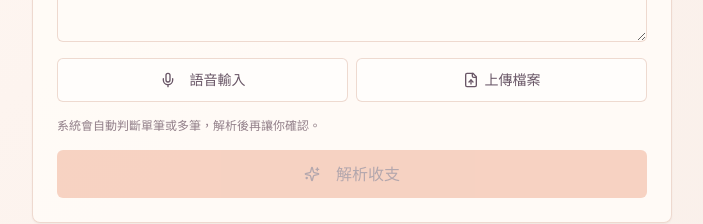
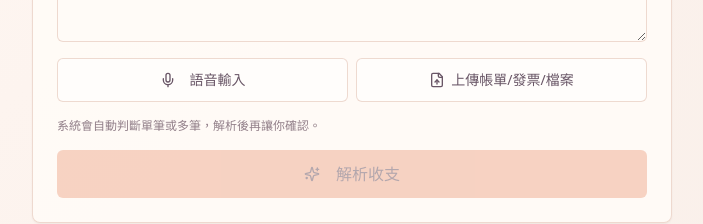
Before and after one commit to Kevin-Yeh-egroup/basic-Accounting-calculator, a Next.js app: page / in a window 1280 px wide. Both pictures are taken after a click on the button "記一筆". Shown: the part 394-618 px from the top of the page, without its empty margins (288-991 px from the left). Built offline with nearby package versions, Linux system fonts and the light colour scheme.

Commit message:
✨ Update terminology for file upload features across MvpAccountingPage and QuickAddView, enhancing clarity and consistency in user interface. Adjust taxonomy to reflect new descriptions for improved user understanding.

```diff
--- a/app/_components/QuickAddView.tsx
+++ b/app/_components/QuickAddView.tsx
@@ -105,11 +105,18 @@ export function QuickAddView({
       <Card className="border-white/20 bg-slate-900/70">
         <CardHeader className="pb-3">
           <CardTitle className="text-white text-base sm:text-lg">
-            {isFileMode ? "上傳檔案" : "輸入一筆收支"}
+            {isFileMode ? (
+              <>
+                <span className="sm:hidden">上傳檔案</span>
+                <span className="hidden sm:inline">上傳帳單、發票或檔案</span>
+              </>
+            ) : (
+              "輸入一筆收支"
+            )}
           </CardTitle>
           <CardDescription className="text-slate-300 text-xs sm:text-sm">
             {isFileMode
-              ? "照片、Excel、PDF 等檔案都能先整理成草稿，再確認後匯入。"
+              ? "帳單、發票照片、Excel、PDF 等檔案都能先整理成草稿，再確認後匯入。"
               : "一句話、語音或貼上多筆都可以，系統會自動判斷收支、日期與類別。"}
           </CardDescription>
         </CardHeader>
@@ -152,7 +159,8 @@ export function QuickAddView({
                   onClick={() => onSwitchQuickAddMode("file_import")}
                 >
                   <FileUp className="h-4 w-4 shrink-0" />
-                  <span className="truncate">上傳檔案</span>
+                  <span className="truncate sm:hidden">上傳檔案</span>
+                  <span className="hidden truncate sm:inline">上傳帳單/發票/檔案</span>
                 </Button>
               </div>
               {isListening && (
--- a/app/_lib/taxonomy.ts
+++ b/app/_lib/taxonomy.ts
@@ -15,8 +15,8 @@ export const MODE_OPTIONS: Array<{
   },
   {
     mode: "file_import",
-    title: "上傳檔案",
-    description: "照片、Excel、PDF 等檔案會先整理成草稿，再讓你確認",
+    title: "上傳帳單、發票或檔案",
+    description: "帳單、發票照片、Excel、PDF 等檔案會先整理成草稿，再讓你確認",
     icon: FileUp,
   },
 ]
--- a/app/page.tsx
+++ b/app/page.tsx
@@ -1931,7 +1931,16 @@ export function MvpAccountingPage({ initialStep = "home" }: MvpAccountingPagePro
                       <Icon className="h-5 w-5 text-indigo-200" />
                     </span>
                     <div className="min-w-0 flex-1">
-                      <p className="text-sm font-medium text-white">{option.title}</p>
+                      <p className="text-sm font-medium text-white">
+                        {option.mode === "file_import" ? (
+                          <>
+                            <span className="sm:hidden">上傳檔案</span>
+                            <span className="hidden sm:inline">{option.title}</span>
+                          </>
+                        ) : (
+                          option.title
+                        )}
+                      </p>
                       <p className="text-xs text-slate-300 mt-0.5">{option.description}</p>
                     </div>
                     <ArrowRight className="h-4 w-4 text-slate-500 shrink-0" />
```
